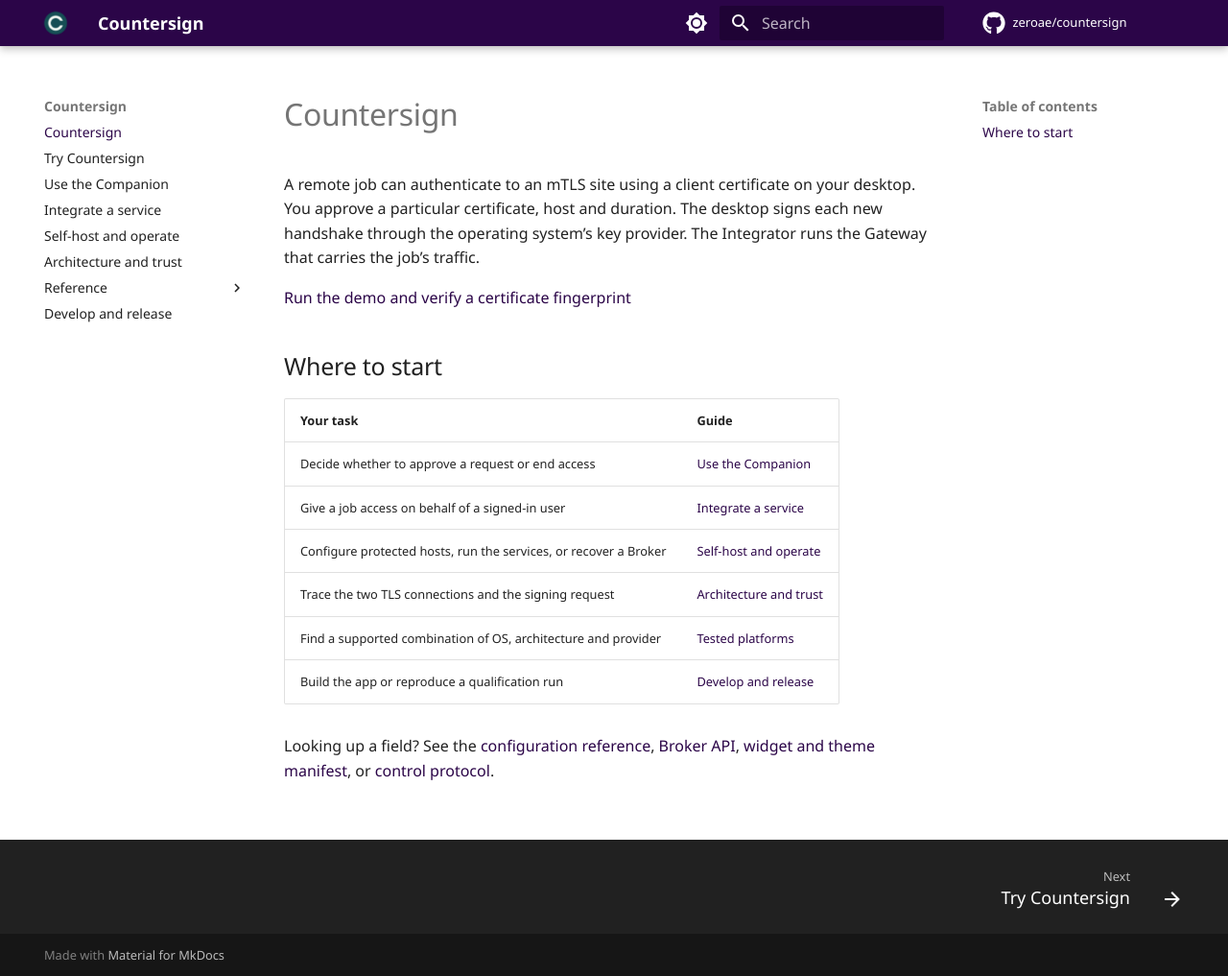
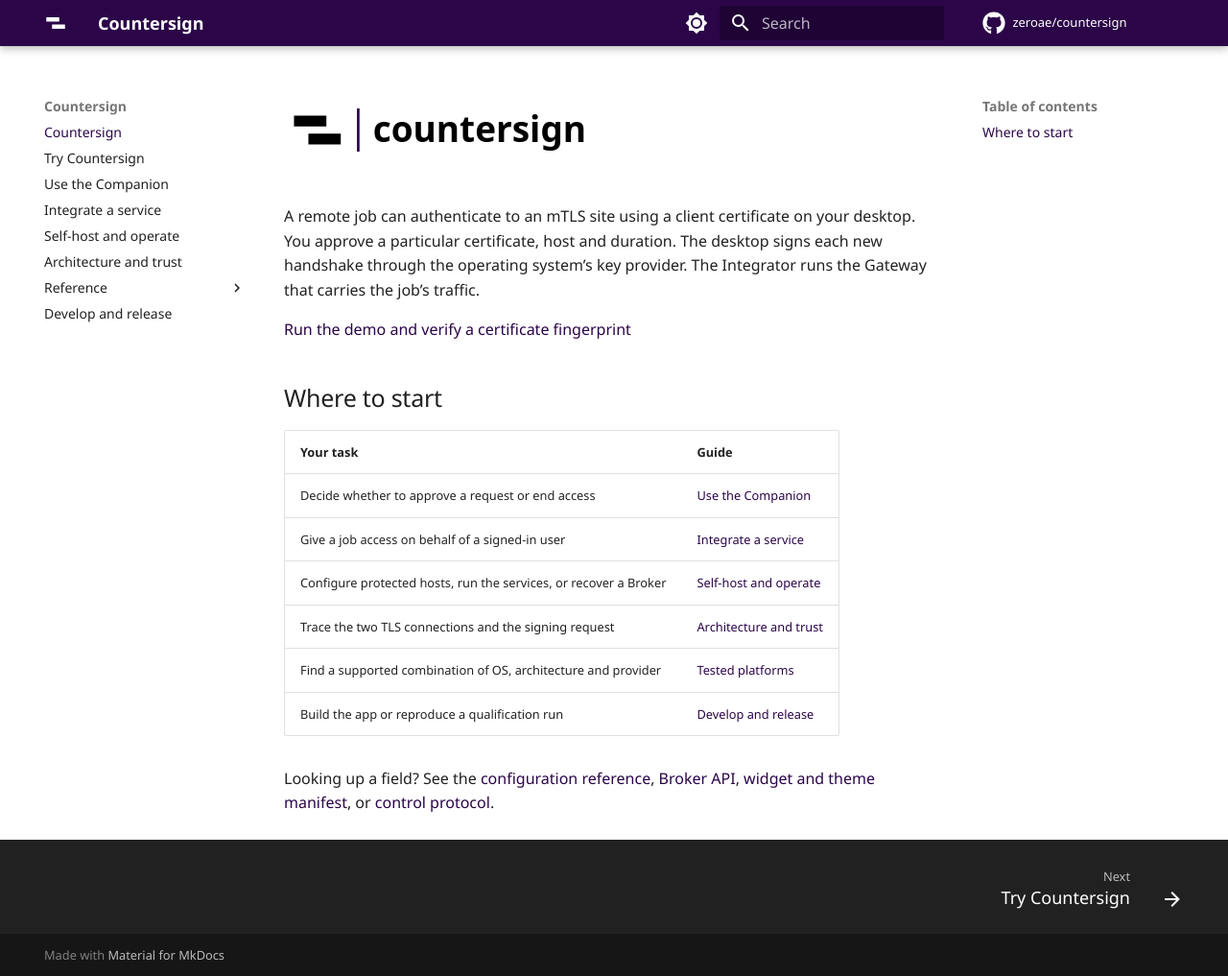
Before and after one commit to zeroae/countersign, an MkDocs documentation site: the page built from docs/index.md, in a window 1280 px wide and 1017 px high. Shown: the whole window at 96% size. Built offline with MkDocs 1.6.1 and Material for MkDocs 9.7.7, drawn with Linux system fonts in a browser that asks for light colours; comment, search, counter and statistics services are not loaded.

Commit message:
Adopt the lowercase Countersign wordmark and staggered signature lines

```diff
--- a/docs/index.md
+++ b/docs/index.md
@@ -1,4 +1,4 @@
-# Countersign
+# ![Countersign](assets/wordmark.svg){ .wordmark } { #countersign }
 
 A remote job can authenticate to an mTLS site using a client certificate on your desktop. You approve a particular certificate, host and duration. The desktop signs each new handshake through the operating system’s key provider. The Integrator runs the Gateway that carries the job’s traffic.
 
--- a/docs/stylesheets/handbook.css
+++ b/docs/stylesheets/handbook.css
@@ -20,6 +20,14 @@
   margin: 1rem 0;
   border: 1px solid var(--md-default-fg-color--lightest);
 }
+.md-typeset h1 .wordmark {
+  vertical-align: middle;
+  width: 18rem;
+  max-width: 100%;
+}
+[data-md-color-scheme="slate"] .wordmark {
+  filter: brightness(0) invert(1);
+}
 .md-typeset img[src*="/diagrams/"] {
   display: block;
   width: 100%;
--- a/mkdocs.yml
+++ b/mkdocs.yml
@@ -5,8 +5,8 @@ repo_url: https://github.com/zeroae/countersign
 
 theme:
   name: material
-  logo: assets/countersign.png
-  favicon: assets/countersign.png
+  logo: assets/mark-white.svg
+  favicon: assets/app-icon.svg
   font: false
   icon:
     repo: fontawesome/brands/github
--- a/packages/companion/src/desktop.css
+++ b/packages/companion/src/desktop.css
@@ -1,9 +1,9 @@
 :root { font-family: "Segoe UI", system-ui, sans-serif; color: #17252b; background: #f7f8f6; }
 * { box-sizing: border-box; }
 body { margin: 0; }
-header { padding: 18px 28px; display: flex; gap: 10px; align-items: center; border-bottom: 1px solid #cbd4d3; background: white; }
-h1 { margin: 0; font-size: 1.1rem; letter-spacing: -.025em; }
-.mark { display: grid; place-items: center; border-radius: 6px; color: white; background: #164e55; font: 700 1rem Georgia, serif; width: 26px; height: 26px; }
+header { padding: 18px 28px; display: flex; gap: 6px; align-items: center; border-bottom: 1px solid #cbd4d3; background: white; color: black; }
+header h1 { margin: 0; border-inline-start: 2px solid #2b0548; padding-inline-start: 8px; font-size: 1.25rem; font-weight: 600; text-transform: lowercase; }
+.mark { width: 32px; height: 32px; fill: currentColor; }
 main { max-width: 820px; margin: auto; padding: 6px 28px 28px; }
 h2 { font-size: 1.2rem; margin: 1.4em 0 .65em; }
 h3 { overflow-wrap: anywhere; }
```
Also changed, not shown: README.md (+4 -1 lines), packages/companion/src/index.html (+7 -1 lines), docs/assets/app-icon.svg (added), docs/assets/countersign.png (deleted), docs/assets/mark-white.svg (added), docs/assets/screenshots/pairing-browser.png, docs/assets/screenshots/pairing-companion.png, docs/assets/wordmark-white.svg (added), docs/assets/wordmark.svg (added), packages/companion/assets/icon.png, packages/companion/assets/tray.png, packages/companion/assets/trayTemplate.png (added), packages/companion/assets/trayTemplate@2x.png (added), 1 other file.
